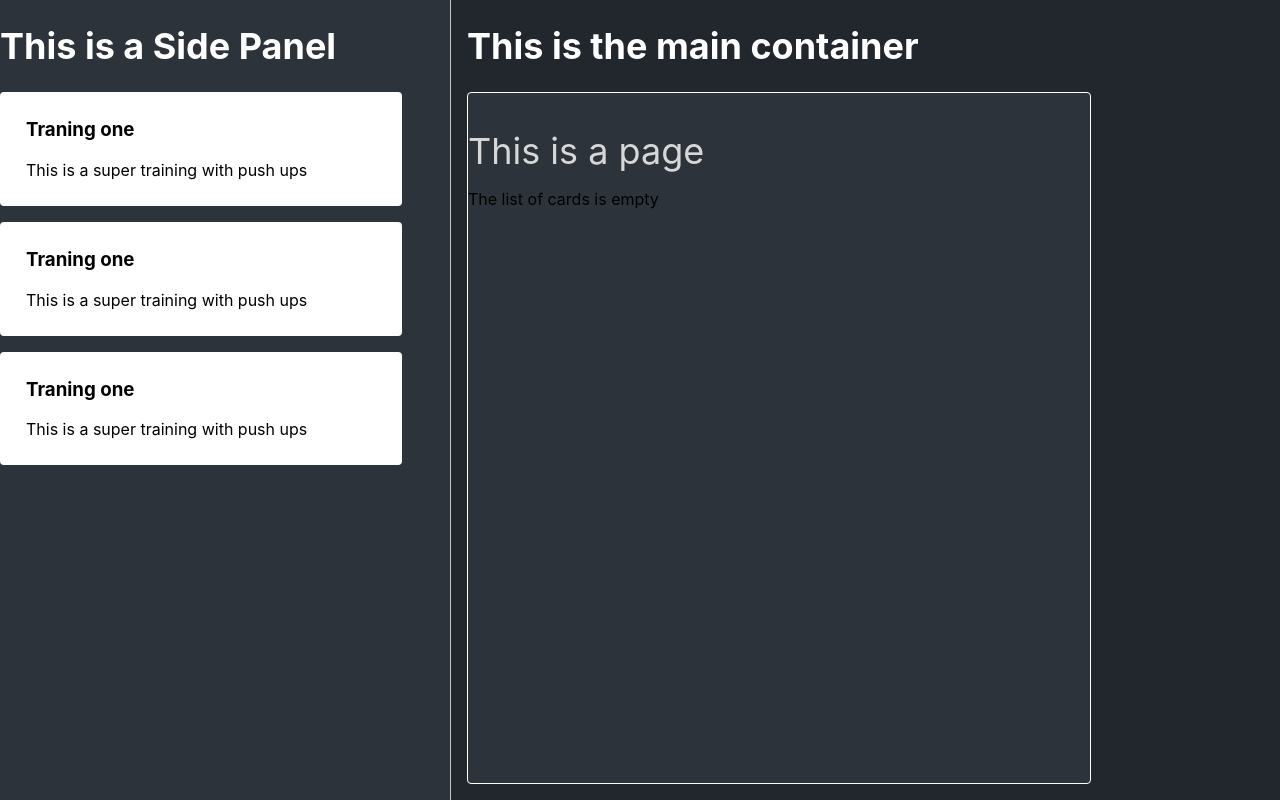
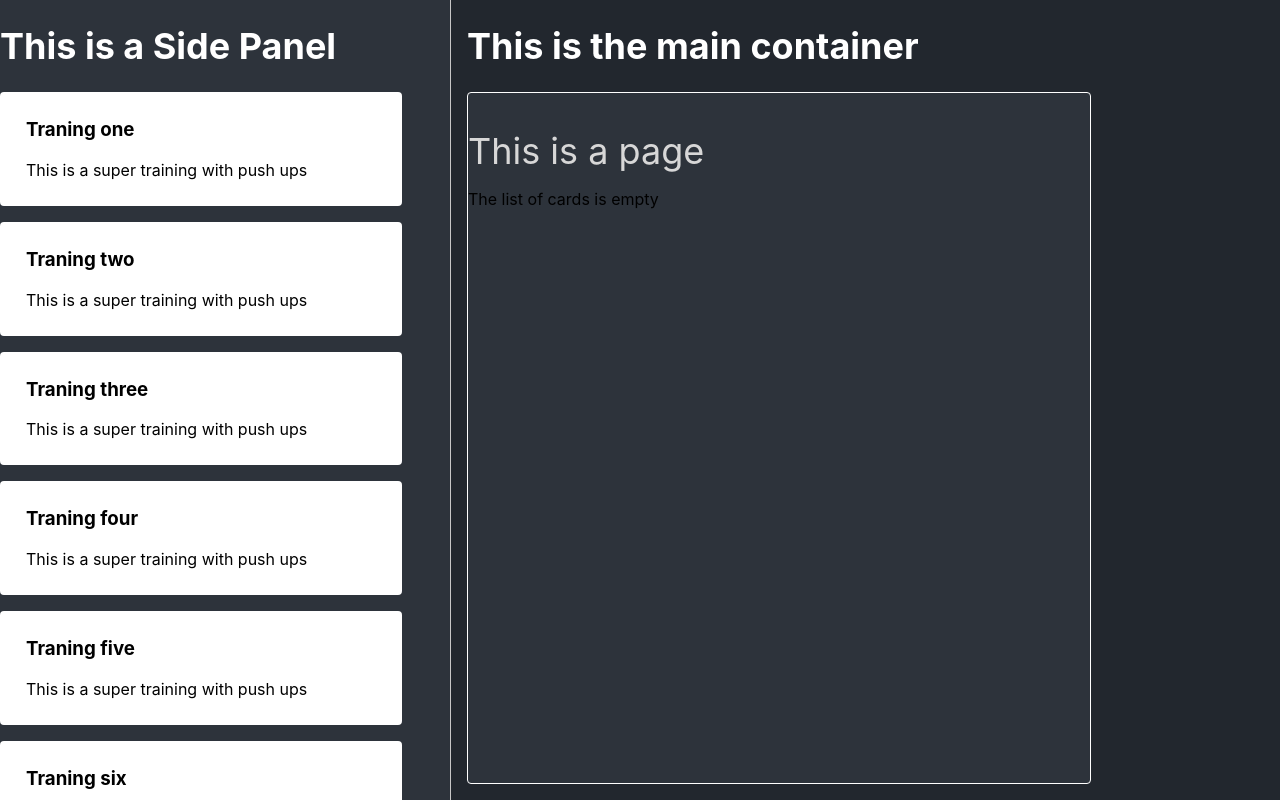
Before and after one commit to JaviAlbe/pdfgen, a React (Create React App) app: page / in a window 1280 px wide. Built offline with nearby package versions, Linux system fonts and the light colour scheme.

Commit message:
WiP: Redux addCard reducer to be able to add new cards to state

```diff
--- a/src/components/PDFPage/PDFPage.js
+++ b/src/components/PDFPage/PDFPage.js
@@ -1,20 +1,26 @@
 import React from 'react';
 import styles from './PDFPage.module.css'
-import {useSelector} from "react-redux";
+import {useSelector, useDispatch} from "react-redux";
 import TrainingCard from "../TrainingCard/TrainingCard";
+import {getCards} from "../../redux/actions/actions";
+
 
 const PDFPage = () => {
 
-    const getCards = useSelector(state => state.cards)
+    const dispatch = useDispatch()
+
+    const getAllCards = () => {
+        return dispatch(getCards)
+    }
 
 
     const renderCards = () => {
-        if(getCards.length === 0){
+        if(getAllCards.length === 0){
             return <p>The list of cards is empty</p>
         }else{
             return (
                 <div>
-                    {getCards.map((card, index) => (
+                    {getAllCards.map((card, index) => (
                         <TrainingCard key={index} title={card.title} description={card.description} />
                     ))}
                 </div>
--- a/src/components/SidePanel/SidePanel.js
+++ b/src/components/SidePanel/SidePanel.js
@@ -8,8 +8,17 @@ const SidePanel = () => {
         <div className={styles.container}>
             <h1 className={styles.title}>This is a Side Panel</h1>
             <TrainingCard title={'Traning one'} description={'This is a super training with push ups'}/>
-            <TrainingCard title={'Traning one'} description={'This is a super training with push ups'}/>
-            <TrainingCard title={'Traning one'} description={'This is a super training with push ups'}/>
+            <TrainingCard title={'Traning two'} description={'This is a super training with push ups'}/>
+            <TrainingCard title={'Traning three'} description={'This is a super training with push ups'}/>
+            <TrainingCard title={'Traning four'} description={'This is a super training with push ups'}/>
+            <TrainingCard title={'Traning five'} description={'This is a super training with push ups'}/>
+            <TrainingCard title={'Traning six'} description={'This is a super training with push ups'}/>
+            <TrainingCard title={'Traning seven'} description={'This is a super training with push ups'}/>
+            <TrainingCard title={'Traning eight'} description={'This is a super training with push ups'}/>
+            <TrainingCard title={'Traning nine'} description={'This is a super training with push ups'}/>
+            <TrainingCard title={'Traning ten'} description={'This is a super training with push ups'}/>
+            <TrainingCard title={'Traning eleven'} description={'This is a super training with push ups'}/>
+            <TrainingCard title={'Traning twelve'} description={'This is a super training with push ups'}/>
         </div>
     );
 }
--- a/src/components/TrainingCard/TrainingCard.js
+++ b/src/components/TrainingCard/TrainingCard.js
@@ -1,9 +1,16 @@
 import React from 'react';
 import styles from './TrainingCardStyles.module.css'
+import {useSelector, useDispatch} from "react-redux";
+import {addCard, removeCard} from '../../redux/actions/actions'
+
 
 const TrainingCard = ({title, description}) => {
+
+    const cardToAdd = {title: title, description: description}
+    const dispatch = useDispatch()
+
     return (
-        <div className={styles.card}>
+        <div className={styles.card} onClick={() => dispatch(addCard(cardToAdd))}>
             <h3>{title}</h3>
             <p>{description}</p>
         </div>
--- a/src/redux/reducers/cardReducer.js
+++ b/src/redux/reducers/cardReducer.js
@@ -1,10 +1,16 @@
 
+const initialState = {
+    listOfCards: []
+};
 
-
-const cardReducer = (state = [], action) => {
+const cardReducer = (state = initialState, action) => {
     switch (action.type){
         case 'ADD_CARD':
-            return state.push(action.payload)
+            return {
+                ...state,
+                cardList: [...state.cardList, action.payload]
+            }
+
         case 'REMOVE_CARD':
             if(state.length > 0){
                 return state.pop()
```
